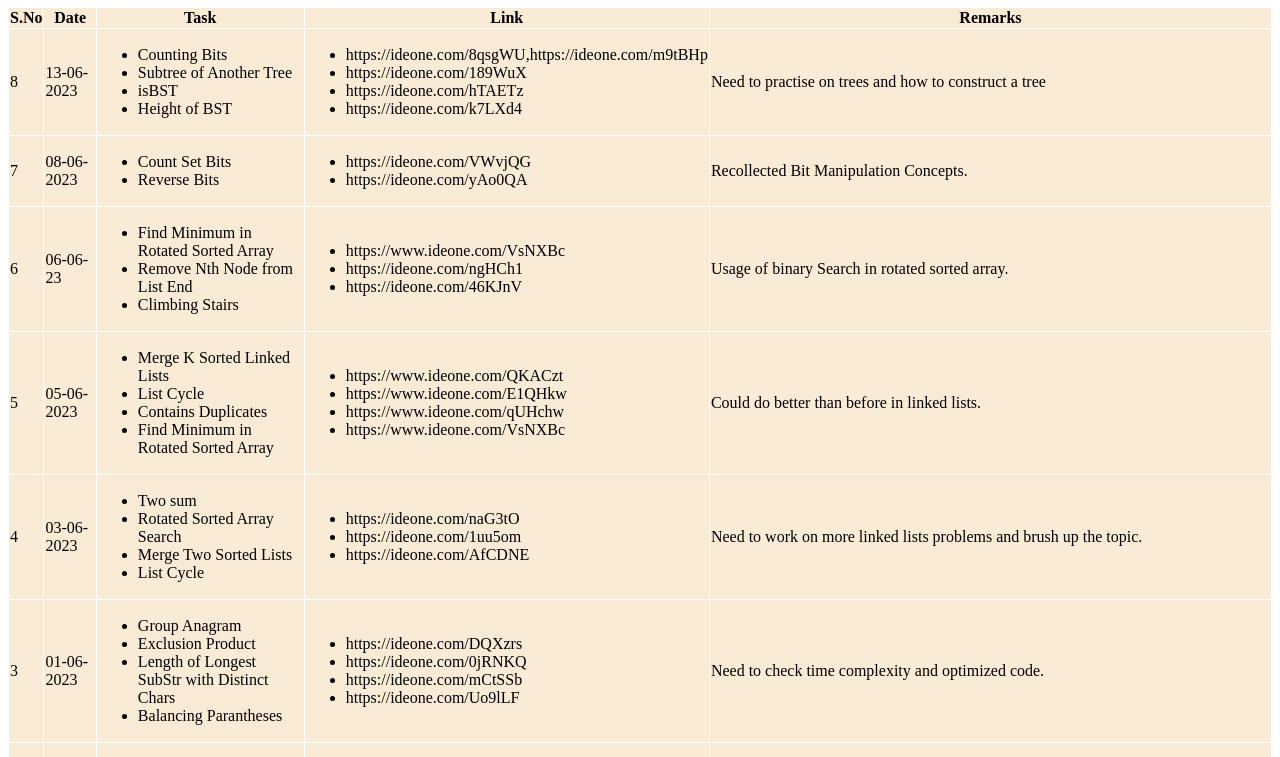
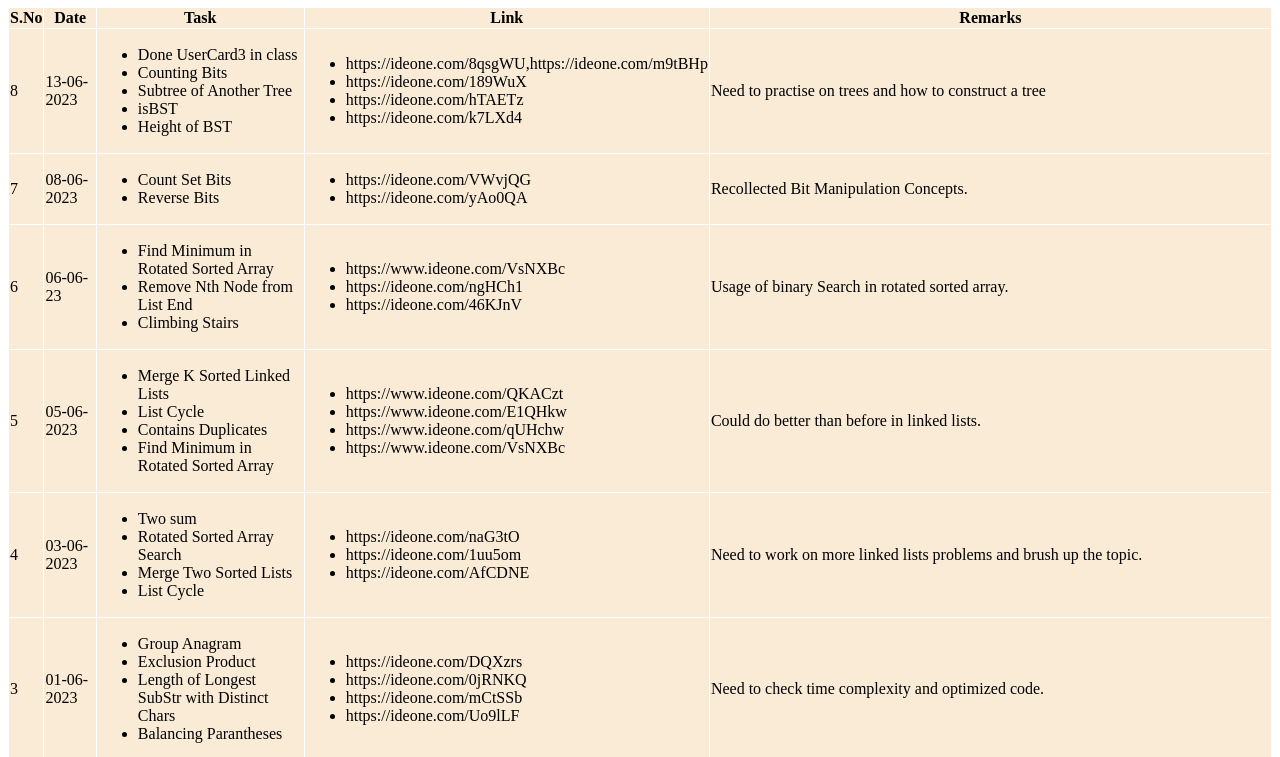
Before and after one commit to neharikatappetla/neharikatappetla.github.io, a plain HTML site: page index.html in a window 1280 px wide. Shown: the part 73-830 px from the top of the page. Drawn offline with Linux system fonts and the light colour scheme.

Commit message:
updated today task in index

```diff
--- a/index.html
+++ b/index.html
@@ -24,6 +24,7 @@
             <td>13-06-2023</td>
             <td>
                 <ul>
+                    <li>Done UserCard3 in class</li>
                     <li>Counting Bits</li>
                     <li>Subtree of Another Tree</li>
                     <li>isBST</li>
```
